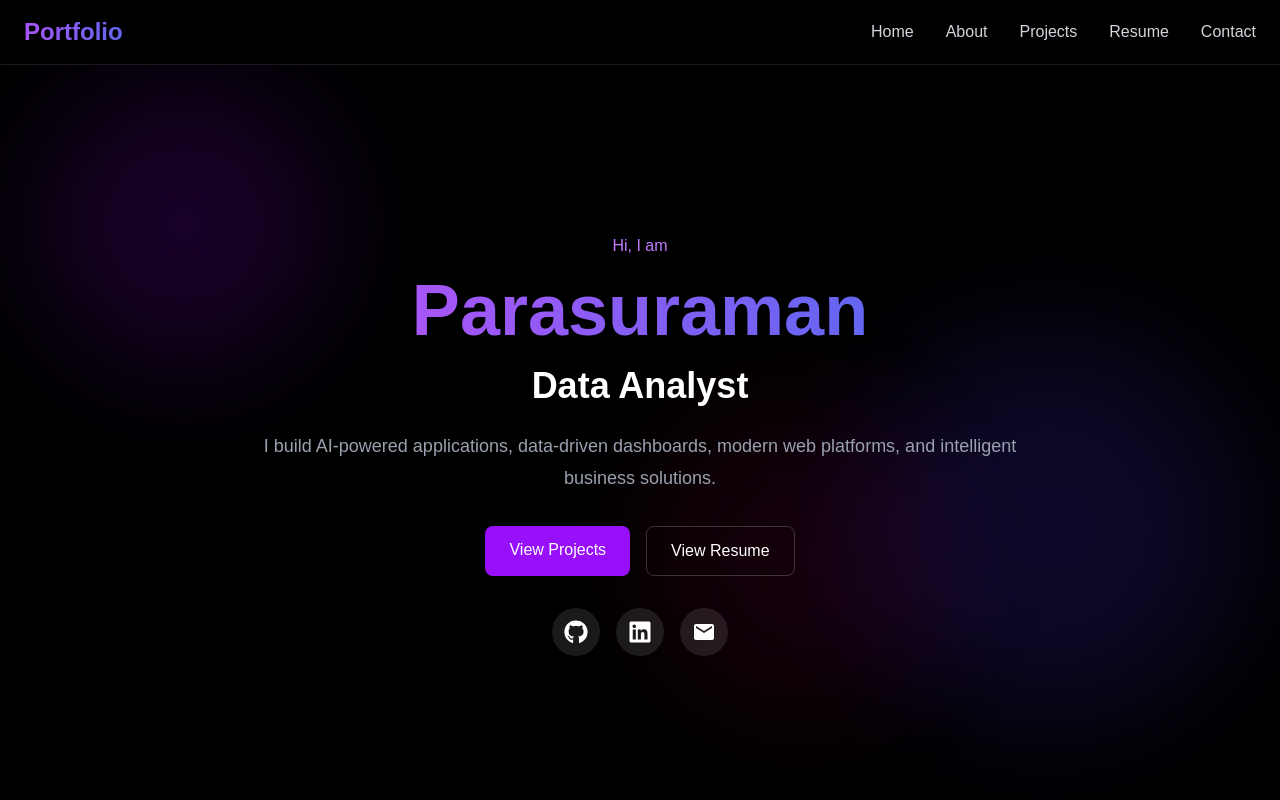
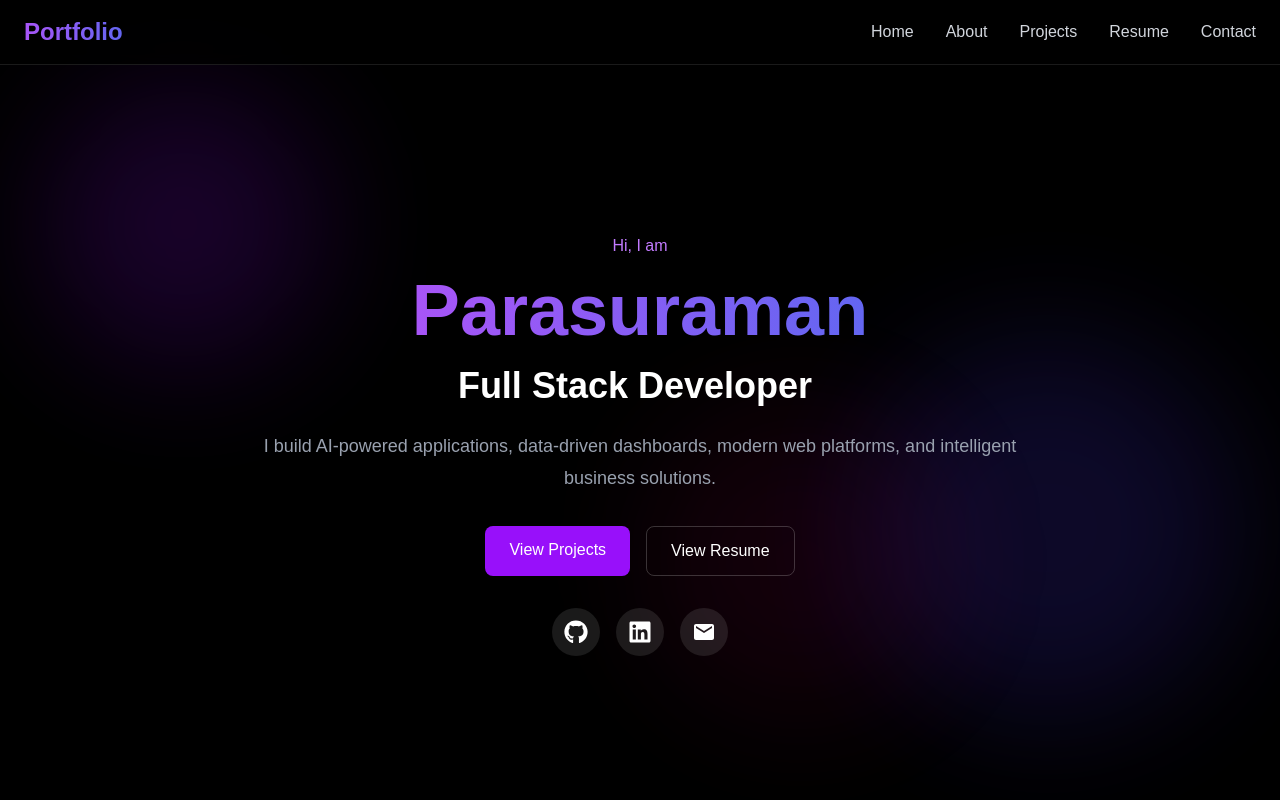
Before and after one commit to Parasu770/portfolio, a Next.js app: page / in a window 1280 px wide. Shown: the top 800 px of the page. Built offline with nearby package versions, Linux system fonts and the light colour scheme.

Commit message:
add typing animation

```diff
--- a/package.json
+++ b/package.json
@@ -14,7 +14,8 @@
     "next": "16.2.5",
     "react": "19.2.4",
     "react-dom": "19.2.4",
-    "react-icons": "^5.6.0"
+    "react-icons": "^5.6.0",
+    "react-type-animation": "^3.2.0"
   },
   "devDependencies": {
     "@tailwindcss/postcss": "^4",
--- a/src/components/Hero.tsx
+++ b/src/components/Hero.tsx
@@ -1,5 +1,5 @@
 "use client";
-
+import { TypeAnimation } from "react-type-animation";
 import Link from "next/link";
 import { personalInfo } from "@/data/personal";
 import { FaGithub, FaLinkedin } from "react-icons/fa";
@@ -25,13 +25,27 @@
         {personalInfo.name}
       </motion.h1>
 
-      <motion.h2
-        initial={{ opacity: 0 }}
-        animate={{ opacity: 1 }}
-        className="mt-5 text-2xl md:text-4xl font-semibold text-white"
-      >
-        {personalInfo.role}
-      </motion.h2>
+      <motion.div
+  initial={{ opacity: 0 }}
+  animate={{ opacity: 1 }}
+  className="mt-5 text-2xl md:text-4xl font-semibold text-white"
+>
+  <TypeAnimation
+    sequence={[
+      "AI Developer",
+      2000,
+      "Full Stack Developer",
+      2000,
+      "Machine Learning Enthusiast",
+      2000,
+      "Frontend Designer",
+      2000,
+    ]}
+    wrapper="span"
+    speed={50}
+    repeat={Infinity}
+  />
+</motion.div>
 
       <motion.p
         initial={{ opacity: 0 }}
```
Also changed, not shown: 1 other file (tests, documents, lock files or other folders).
